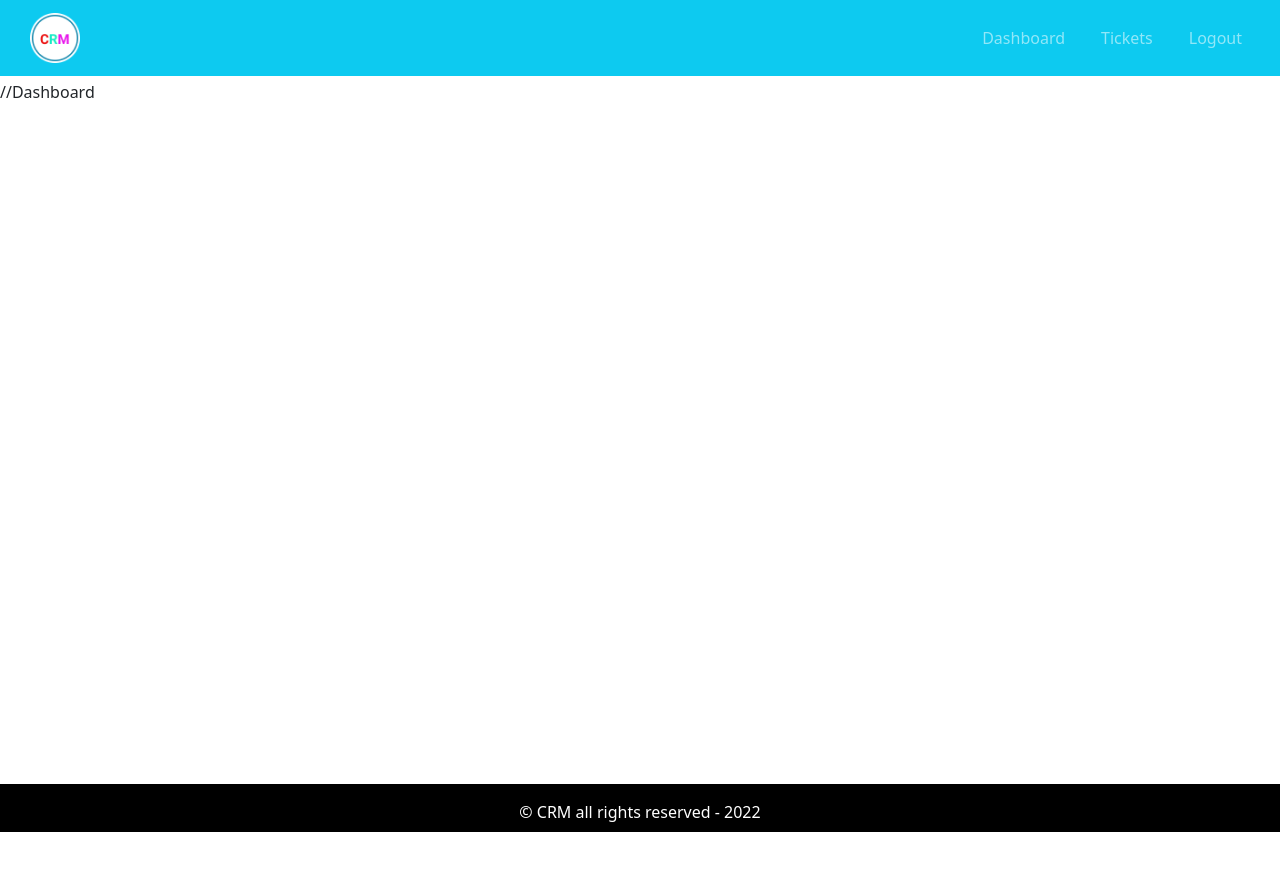
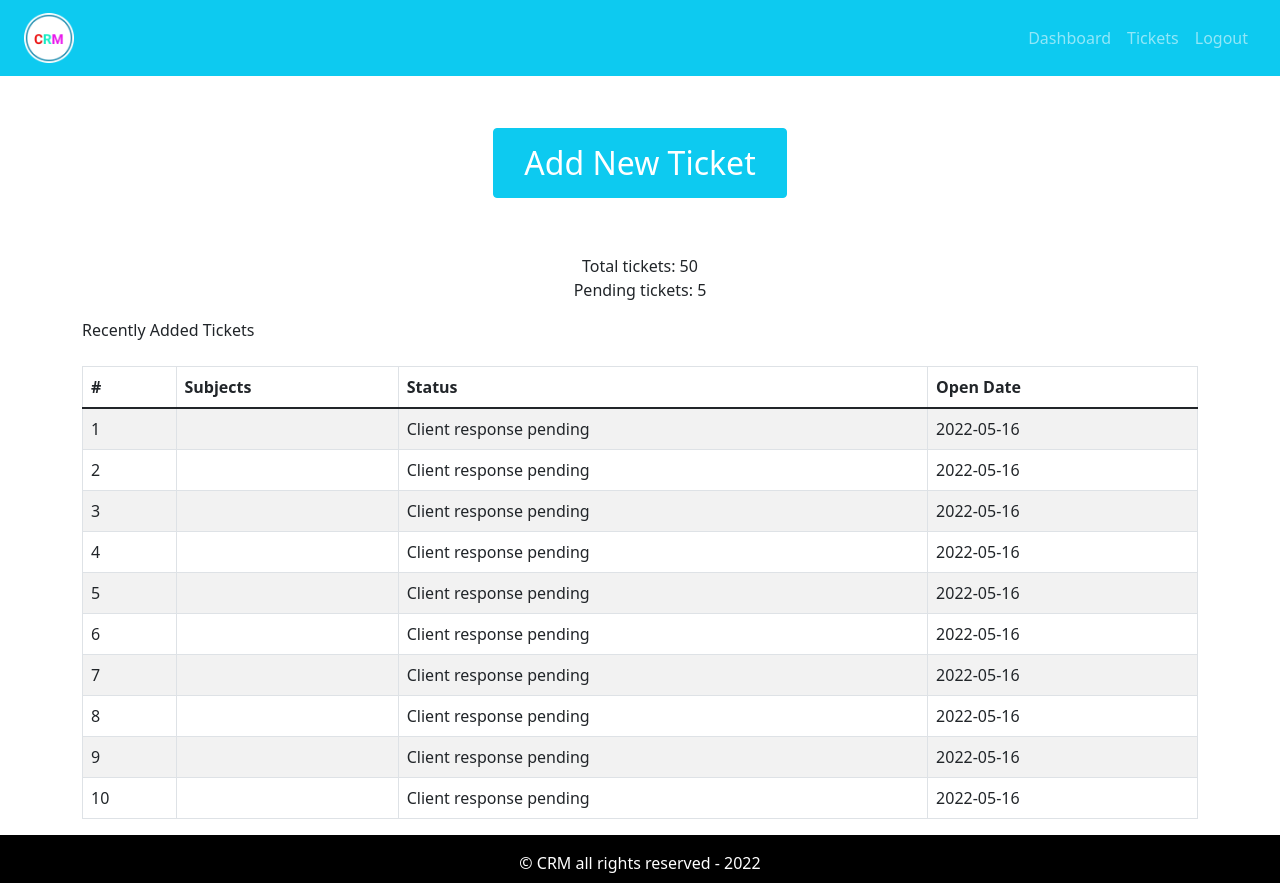
Before and after one commit to NdukaClara/crm-frontend, a React (Create React App) app: page / in a window 1280 px wide. Before the commit the page ends 832 px from the top, so only its background shows below. Built offline with nearby package versions, Linux system fonts and the light colour scheme.

Commit message:
layout added

```diff
--- a/src/App.css
+++ b/src/App.css
@@ -19,12 +19,12 @@ footer {
     color: white;
     padding: 1rem;
 }
-.nav-img {
+/* .nav-img {
     margin-left: 30px;
-}
-.ms-auto {
+} */
+/* .ms-auto {
     margin-right: 30px;
-}
-.nav-list {
+} */
+/* .nav-list {
     margin-left: 20px;
-}
+} */
--- a/src/App.js
+++ b/src/App.js
@@ -1,11 +1,14 @@
 import "./App.css";
 import { EntryPage } from "./pages/entry/EntryPage";
 import { DefaultLayout } from "./layout/DefaultLayout";
+import { Dashboard } from "./pages/entry/dashboard/DashboardPage";
 function App() {
   return (
     <div>
       {/* <EntryPage /> */}
-      <DefaultLayout> //Dashboard </DefaultLayout>
+      <DefaultLayout>
+        <Dashboard />
+      </DefaultLayout>
     </div>
   );
 }
--- /dev/null
+++ b/src/assets/data/dummy-tickets.json
@@ -0,0 +1,52 @@
+[
+    {
+        "id":1,
+        "status":"Client response pending",
+        "addedAt":"2022-05-16"
+    },
+    {
+        "id":2,
+        "status":"Client response pending",
+        "addedAt":"2022-05-16"
+    },
+    {
+        "id":3,
+        "status":"Client response pending",
+        "addedAt":"2022-05-16"
+    },
+    {
+        "id":4,
+        "status":"Client response pending",
+        "addedAt":"2022-05-16"
+    },
+    {
+        "id":5,
+        "status":"Client response pending",
+        "addedAt":"2022-05-16"
+    },
+    {
+        "id":6,
+        "status":"Client response pending",
+        "addedAt":"2022-05-16"
+    },
+    {
+        "id":7,
+        "status":"Client response pending",
+        "addedAt":"2022-05-16"
+    },
+    {
+        "id":8,
+        "status":"Client response pending",
+        "addedAt":"2022-05-16"
+    },
+    {
+        "id":9,
+        "status":"Client response pending",
+        "addedAt":"2022-05-16"
+    },
+    {
+        "id":10,
+        "status":"Client response pending",
+        "addedAt":"2022-05-16"
+    }
+]
--- /dev/null
+++ b/src/components/ticket-table/TicketTableComp.js
@@ -0,0 +1,35 @@
+import React from "react";
+import { Table } from "react-bootstrap";
+
+export const TicketTable = ({ tickets }) => {
+  return (
+    <Table striped bordered hover>
+      <thead>
+        <tr>
+          <th>#</th>
+          <th>Subjects</th>
+          <th>Status</th>
+          <th>Open Date</th>
+        </tr>
+      </thead>
+      <tbody>
+        {tickets.length ? (
+          tickets.map((row) => (
+            <tr key={row.id}>
+              <td>{row.id}</td>
+              <td>{row.subject}</td>
+              <td>{row.status}</td>
+              <td>{row.addedAt}</td>
+            </tr>
+          ))
+        ) : (
+          <tr>
+            <td colSpan="4" className="text-center">
+              No tickets to show
+            </td>
+          </tr>
+        )}
+      </tbody>
+    </Table>
+  );
+};
--- a/src/layout/partials/HeaderComponent.js
+++ b/src/layout/partials/HeaderComponent.js
@@ -6,20 +6,14 @@ export const Header = () => {
   return (
     <Navbar collapseOnSelect bg="info" variant="dark" expand="md">
       <Navbar.Brand>
-        <img src={logo} alt="logo" width="50px" className="nav-img" />
+        <img src={logo} alt="logo" width="50px" className="nav-img ms-4" />
       </Navbar.Brand>
       <Navbar.Toggle aria-controls="basic-navbar-nav" />
       <Navbar.Collapse id="basic-navbar-nav">
-        <Nav className="ms-auto">
-          <Nav.Link href="/dashboard" className="nav-list">
-            Dashboard
-          </Nav.Link>
-          <Nav.Link href="/tickets" className="nav-list">
-            Tickets
-          </Nav.Link>
-          <Nav.Link href="/logout" className="nav-list">
-            Logout
-          </Nav.Link>
+        <Nav className="ms-auto me-4">
+          <Nav.Link href="/dashboard">Dashboard</Nav.Link>
+          <Nav.Link href="/tickets">Tickets</Nav.Link>
+          <Nav.Link href="/logout">Logout</Nav.Link>
         </Nav>
       </Navbar.Collapse>
     </Navbar>
--- /dev/null
+++ b/src/pages/entry/dashboard/DashboardPage.js
@@ -0,0 +1,40 @@
+import React from "react";
+import { Container, Row, Col, Button } from "react-bootstrap";
+import { TicketTable } from "../../../components/ticket-table/TicketTableComp";
+import tickets from "../../../assets/data/dummy-tickets.json";
+
+export const Dashboard = () => {
+  return (
+    <Container>
+      <Row>
+        <Col className="text-center mt-5 mb-2">
+          <Button
+            variant="info"
+            style={{
+              fontSize: "2rem",
+              padding: "10px 30px",
+              color: "white",
+            }}
+          >
+            Add New Ticket
+          </Button>
+        </Col>
+      </Row>
+      <Row>
+        <Col className="text-center mt-5 mb-2">
+          <div>Total tickets: 50</div>
+          <div>Pending tickets: 5</div>
+        </Col>
+      </Row>
+      <Row>
+        <Col className="mt-2">Recently Added Tickets</Col>
+      </Row>
+      <br />
+      <Row>
+        <Col className="recent-ticket">
+          <TicketTable tickets={tickets} />
+        </Col>
+      </Row>
+    </Container>
+  );
+};
```
